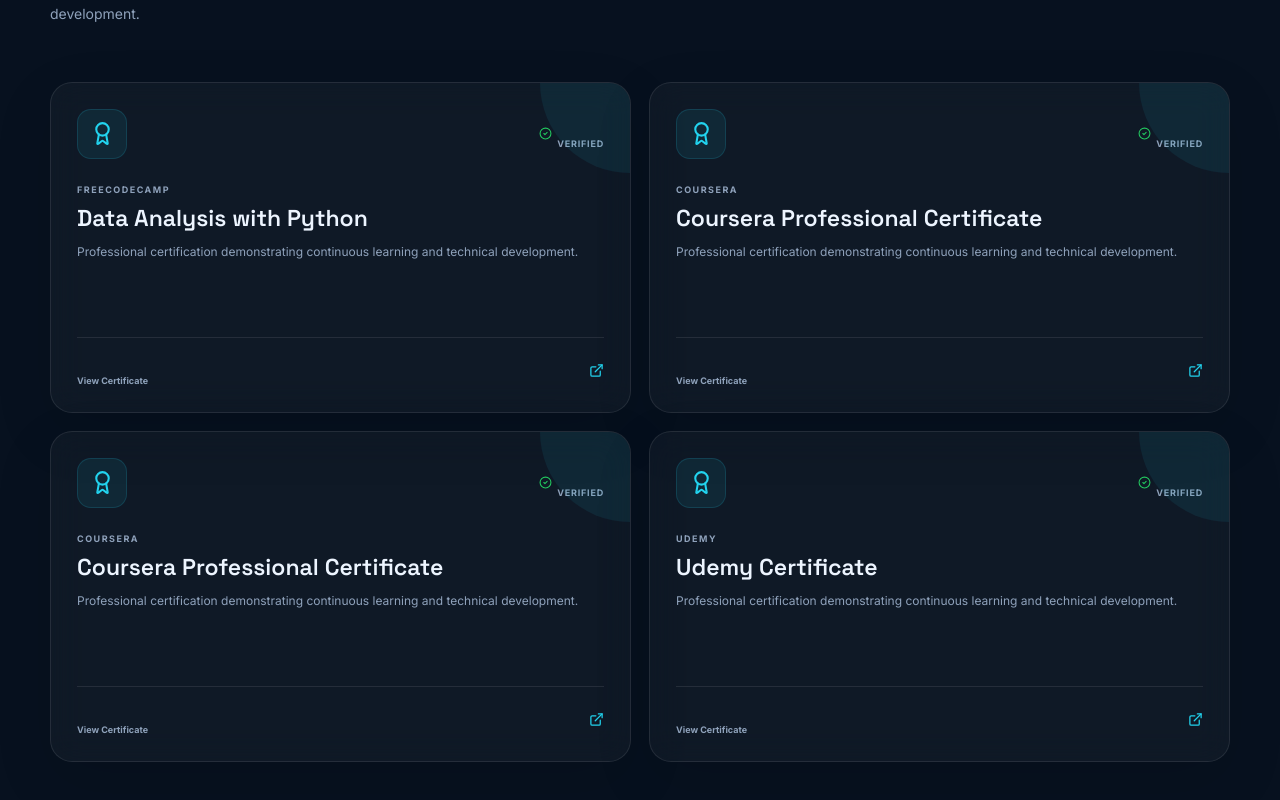
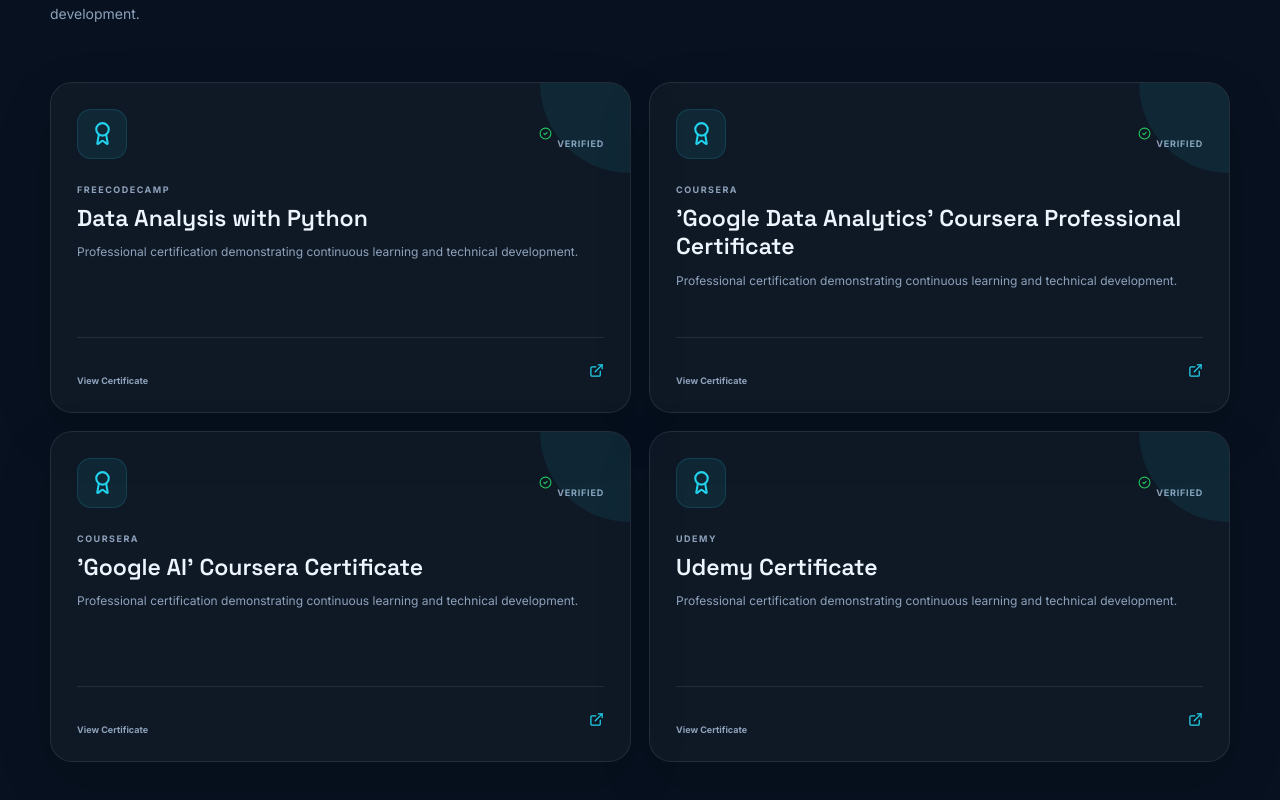
Before and after one commit to akhtarujjaman007/Modern-Responsive-Portfolio, a React (Vite) app: page / in a window 1280 px wide. Shown: the part 6090-6890 px from the top of the page. Built offline with nearby package versions, Linux system fonts and the light colour scheme.

Commit message:
updating

```diff
--- a/src/data.js
+++ b/src/data.js
@@ -92,13 +92,13 @@
     link: "https://www.freecodecamp.org/certification/akhtarujjaman/data-analysis-with-python-v7"
   },
   {
-    title: "Coursera Professional Certificate",
+    title: "'Google Data Analytics' Coursera Professional Certificate",
     issuer: "Coursera",
     status: "Verified Certificate",
     link: "https://www.coursera.org/account/accomplishments/professional-cert/certificate/FYANA0R62BB2"
   },
   {
-    title: "Coursera Professional Certificate",
+    title: "'Google AI' Coursera Certificate",
     issuer: "Coursera",
     status: "Verified Certificate",
     link: "https://www.coursera.org/account/accomplishments/professional-cert/certificate/C9GD9PUE1LX1"
```
